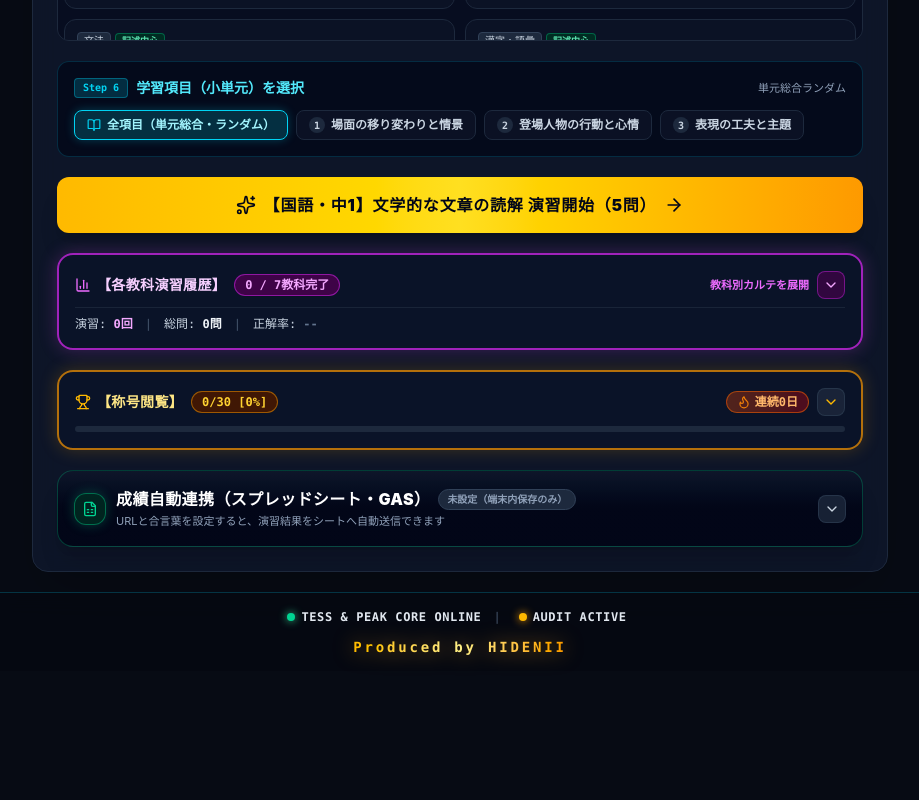
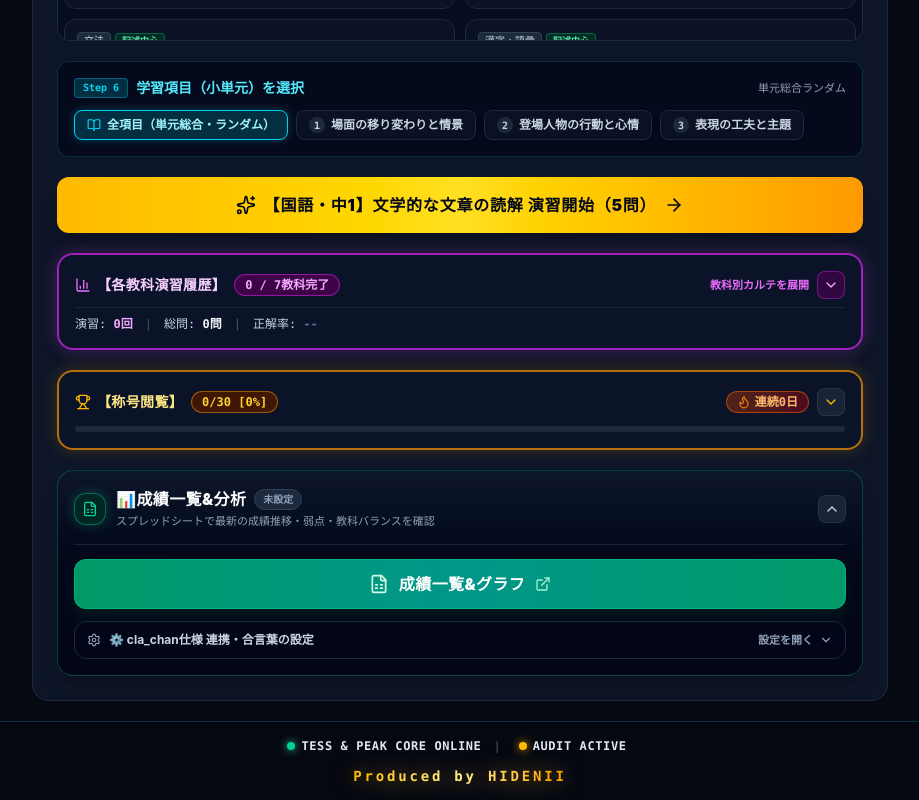
Before and after one commit to hydeya/study-drill-makers, a React (Vite) app: page / in a window 1280 px wide. Shown: the part 882-1682 px from the top of the page, without its empty margins (180-1099 px from the left). Before the commit the page ends 1553 px from the top, so only its background shows below. Built offline with nearby package versions, Linux system fonts and the light colour scheme.

Commit message:
feat(ui): update to 📊成績一覧&分析, add prominent 成績一覧&グラフ link, and nest cla_chan settings

```diff
--- a/src/components/GasSyncSettingsAccordion.tsx
+++ b/src/components/GasSyncSettingsAccordion.tsx
@@ -16,12 +16,17 @@ import {
   Key,
   Link,
   ShieldCheck,
+  ExternalLink,
+  Settings,
 } from 'lucide-react';
 import {
   getGasConfig,
   saveGasConfig,
   testGasConnection,
   getPendingQueue,
+  getSpreadsheetUrl,
+  saveSpreadsheetUrl,
+  DEFAULT_SPREADSHEET_URL,
 } from '../services/gasSync';
 
 interface GasSyncSettingsAccordionProps {
@@ -31,9 +36,14 @@ interface GasSyncSettingsAccordionProps {
 export const GasSyncSettingsAccordion: React.FC<GasSyncSettingsAccordionProps> = ({
   onConfigSaved,
 }) => {
-  const [isOpen, setIsOpen] = useState<boolean>(false);
+  // 外側のアコーディオン（📊成績一覧&分析）
+  const [isOpen, setIsOpen] = useState<boolean>(true);
+  // 内側のアコーディオン（cla_chan仕様 詳細設定）
+  const [isInnerOpen, setIsInnerOpen] = useState<boolean>(false);
+
   const [url, setUrl] = useState<string>('');
   const [token, setToken] = useState<string>('');
+  const [sheetUrl, setSheetUrl] = useState<string>(DEFAULT_SPREADSHEET_URL);
   const [isSaved, setIsSaved] = useState<boolean>(false);
   const [isTesting, setIsTesting] = useState<boolean>(false);
   const [testResult, setTestResult] = useState<{
@@ -47,12 +57,14 @@ export const GasSyncSettingsAccordion: React.FC<GasSyncSettingsAccordionProps> =
     const config = getGasConfig();
     setUrl(config.url);
     setToken(config.token);
+    setSheetUrl(getSpreadsheetUrl());
     setPendingCount(getPendingQueue().length);
   }, []);
 
   const handleSave = (e?: React.FormEvent) => {
     if (e) e.preventDefault();
     saveGasConfig(url, token);
+    saveSpreadsheetUrl(sheetUrl);
     setIsSaved(true);
     setTestResult(null);
     setTimeout(() => setIsSaved(false), 2500);
@@ -60,7 +72,6 @@ export const GasSyncSettingsAccordion: React.FC<GasSyncSettingsAccordionProps> =
   };
 
   const handleTestConnection = async () => {
-    // 保存してからテスト
     saveGasConfig(url, token);
     setIsTesting(true);
     setTestResult(null);
@@ -78,20 +89,20 @@ export const GasSyncSettingsAccordion: React.FC<GasSyncSettingsAccordionProps> =
   return (
     <div className="rounded-2xl border border-emerald-500/30 bg-gradient-to-b from-slate-900/90 via-slate-950 to-slate-950 p-3.5 sm:p-4 shadow-xl transition-all">
       {/* Accordion Header */}
+      <div className="flex items-center justify-between gap-2.5">
         <button
           type="button"
           onClick={() => setIsOpen(!isOpen)}
-        className="w-full flex items-center justify-between gap-2.5 text-left cursor-pointer group"
+          className="flex-1 flex items-center gap-2.5 text-left cursor-pointer group min-w-0"
           aria-expanded={isOpen}
         >
-        <div className="flex items-center gap-2.5 min-w-0">
           <div className="w-8 h-8 rounded-xl bg-emerald-950/80 border border-emerald-500/50 flex items-center justify-center text-emerald-400 shrink-0 shadow-[0_0_12px_rgba(16,185,129,0.3)]">
             <FileSpreadsheet className="w-4 h-4" />
           </div>
           <div className="min-w-0">
             <div className="flex items-center gap-2 flex-wrap">
               <span className="font-black text-sm sm:text-base text-white tracking-wide">
-                成績自動連携（スプレッドシート・GAS）
+                📊成績一覧&分析
               </span>
               <span
                 className={`text-[10px] font-bold px-2 py-0.5 rounded-full border ${
@@ -100,41 +111,76 @@ export const GasSyncSettingsAccordion: React.FC<GasSyncSettingsAccordionProps> =
                     : 'bg-slate-800 text-slate-400 border-slate-700'
                 }`}
               >
-                {isConfigured ? '✓ 連携有効' : '未設定（端末内保存のみ）'}
+                {isConfigured ? '✓ 連携有効' : '未設定'}
               </span>
             </div>
             <p className="text-[11px] text-slate-400 truncate mt-0.5">
-              {isConfigured
-                ? '演習完了時にスプレッドシートへ自動送信中'
-                : 'URLと合言葉を設定すると、演習結果をシートへ自動送信できます'}
+              スプレッドシートで最新の成績推移・弱点・教科バランスを確認
             </p>
-          </div>
-        </div>
-
-        <div className="flex items-center gap-1.5 shrink-0">
-          <div className="w-7 h-7 rounded-lg bg-slate-800/80 border border-slate-700/60 text-slate-300 flex items-center justify-center group-hover:border-emerald-500/50 transition">
-            {isOpen ? <ChevronUp className="w-4 h-4" /> : <ChevronDown className="w-4 h-4" />}
-          </div>
           </div>
         </button>
 
+        <button
+          type="button"
+          onClick={() => setIsOpen(!isOpen)}
+          className="w-7 h-7 rounded-lg bg-slate-800/80 border border-slate-700/60 text-slate-300 flex items-center justify-center hover:border-emerald-500/50 transition shrink-0 cursor-pointer"
+        >
+          {isOpen ? <ChevronUp className="w-4 h-4" /> : <ChevronDown className="w-4 h-4" />}
+        </button>
+      </div>
+
       {/* Accordion Content */}
       {isOpen && (
-        <form onSubmit={handleSave} className="mt-4 pt-3.5 border-t border-slate-800/80 space-y-3.5">
-          <div className="text-xs text-slate-300 leading-relaxed space-y-1 bg-slate-900/60 p-3 rounded-xl border border-slate-800">
+        <div className="mt-3.5 pt-3.5 border-t border-slate-800/80 space-y-3">
+          {/* メイン: スプレッドシートに飛ぶボタン（最上位） */}
+          <a
+            href={sheetUrl}
+            target="_blank"
+            rel="noopener noreferrer"
+            className="w-full py-3 px-4 rounded-xl bg-gradient-to-r from-emerald-600 via-teal-600 to-emerald-600 hover:from-emerald-500 hover:via-teal-500 hover:to-emerald-500 text-white font-black text-sm sm:text-base flex items-center justify-center gap-2.5 shadow-lg shadow-emerald-950/50 transition cursor-pointer active:scale-98 border border-emerald-400/40"
+          >
+            <FileSpreadsheet className="w-5 h-5 text-emerald-100 shrink-0" />
+            <span className="tracking-wide">成績一覧&グラフ</span>
+            <ExternalLink className="w-4 h-4 text-emerald-200 shrink-0" />
+          </a>
+
+          {/* アコーディオン内アコーディオン: cla_chan仕様 詳細設定 */}
+          <div className="rounded-xl border border-slate-800 bg-slate-950/60 overflow-hidden">
+            <button
+              type="button"
+              onClick={() => setIsInnerOpen(!isInnerOpen)}
+              className="w-full p-2.5 px-3 flex items-center justify-between text-left text-xs font-bold text-slate-300 hover:text-white hover:bg-slate-900/60 transition cursor-pointer"
+            >
+              <div className="flex items-center gap-2">
+                <Settings className="w-3.5 h-3.5 text-slate-400" />
+                <span>⚙️ cla_chan仕様 連携・合言葉の設定</span>
+              </div>
+              <div className="flex items-center gap-1.5 text-slate-400 text-[11px]">
+                <span>{isInnerOpen ? '閉じる' : '設定を開く'}</span>
+                {isInnerOpen ? (
+                  <ChevronUp className="w-3.5 h-3.5" />
+                ) : (
+                  <ChevronDown className="w-3.5 h-3.5" />
+                )}
+              </div>
+            </button>
+
+            {isInnerOpen && (
+              <form onSubmit={handleSave} className="p-3 pt-2 border-t border-slate-800/80 space-y-3">
+                <div className="text-xs text-slate-300 leading-relaxed space-y-1 bg-slate-900/70 p-2.5 rounded-lg border border-slate-800">
                   <div className="flex items-center gap-1.5 font-bold text-emerald-400">
-              <ShieldCheck className="w-4 h-4" />
-              <span>クラちゃん仕様・端末内完全独立連携</span>
+                    <ShieldCheck className="w-3.5 h-3.5" />
+                    <span>cla_chan仕様・端末内完全独立連携</span>
                   </div>
                   <p className="text-[11px] text-slate-400">
-              入力したURLと合言葉はこのスマホ端末内（localStorage）にのみ保存されます。未入力時は従来通り端末内完結で動作し、エラーも出ません。
+                    入力した送り先URLと合言葉（Token）はこのスマホ端末内（localStorage）にのみ保存されます。
                   </p>
                 </div>
 
                 {/* 1. 成績の送り先URL */}
-          <div className="space-y-1.5">
-            <label className="text-xs font-bold text-slate-200 flex items-center gap-1.5">
-              <Link className="w-3.5 h-3.5 text-emerald-400" />
+                <div className="space-y-1">
+                  <label className="text-[11px] font-bold text-slate-300 flex items-center gap-1.5">
+                    <Link className="w-3 h-3 text-emerald-400" />
                     <span>成績の送り先URL (GAS WebアプリURL)</span>
                   </label>
                   <input
@@ -142,23 +188,39 @@ export const GasSyncSettingsAccordion: React.FC<GasSyncSettingsAccordionProps> =
                     value={url}
                     onChange={(e) => setUrl(e.target.value)}
                     placeholder="https://script.google.com/macros/s/AKfycb.../exec"
-              className="w-full px-3 py-2.5 rounded-xl bg-slate-950 border border-slate-700 text-white placeholder-slate-500 text-xs font-mono focus:outline-none focus:border-emerald-400 focus:ring-1 focus:ring-emerald-400/50 transition"
+                    className="w-full px-2.5 py-2 rounded-lg bg-slate-950 border border-slate-700 text-white placeholder-slate-500 text-xs font-mono focus:outline-none focus:border-emerald-400 transition"
                     autoComplete="off"
                   />
                 </div>
 
                 {/* 2. 合言葉 (Token) */}
-          <div className="space-y-1.5">
-            <label className="text-xs font-bold text-slate-200 flex items-center gap-1.5">
-              <Key className="w-3.5 h-3.5 text-amber-400" />
-              <span>合言葉 (Token)</span>
+                <div className="space-y-1">
+                  <label className="text-[11px] font-bold text-slate-300 flex items-center gap-1.5">
+                    <Key className="w-3 h-3 text-amber-400" />
+                    <span>合言葉 (Token: 例: hide / haruto)</span>
                   </label>
                   <input
                     type="text"
                     value={token}
                     onChange={(e) => setToken(e.target.value)}
                     placeholder="合言葉を入力"
-              className="w-full px-3 py-2.5 rounded-xl bg-slate-950 border border-slate-700 text-white placeholder-slate-500 text-xs font-mono focus:outline-none focus:border-amber-400 focus:ring-1 focus:ring-amber-400/50 transition"
+                    className="w-full px-2.5 py-2 rounded-lg bg-slate-950 border border-slate-700 text-white placeholder-slate-500 text-xs font-mono focus:outline-none focus:border-amber-400 transition"
+                    autoComplete="off"
+                  />
+                </div>
+
+                {/* 3. スプレッドシート閲覧URL */}
+                <div className="space-y-1">
+                  <label className="text-[11px] font-bold text-slate-300 flex items-center gap-1.5">
+                    <FileSpreadsheet className="w-3 h-3 text-cyan-400" />
+                    <span>スプレッドシート閲覧URL</span>
+                  </label>
+                  <input
+                    type="url"
+                    value={sheetUrl}
+                    onChange={(e) => setSheetUrl(e.target.value)}
+                    placeholder={DEFAULT_SPREADSHEET_URL}
+                    className="w-full px-2.5 py-2 rounded-lg bg-slate-950 border border-slate-700 text-white placeholder-slate-500 text-xs font-mono focus:outline-none focus:border-cyan-400 transition"
                     autoComplete="off"
                   />
                 </div>
@@ -166,7 +228,7 @@ export const GasSyncSettingsAccordion: React.FC<GasSyncSettingsAccordionProps> =
                 {/* Test Result Message */}
                 {testResult && (
                   <div
-              className={`p-3 rounded-xl text-xs flex items-start gap-2 border leading-relaxed ${
+                    className={`p-2.5 rounded-lg text-xs flex items-start gap-2 border leading-relaxed ${
                       testResult.success
                         ? 'bg-emerald-950/70 text-emerald-200 border-emerald-500/50'
                         : 'bg-rose-950/70 text-rose-200 border-rose-500/50'
@@ -185,16 +247,16 @@ export const GasSyncSettingsAccordion: React.FC<GasSyncSettingsAccordionProps> =
                 <div className="flex items-center gap-2 pt-1">
                   <button
                     type="submit"
-              className="flex-1 py-2.5 px-4 rounded-xl bg-gradient-to-r from-emerald-600 to-teal-600 hover:from-emerald-500 hover:to-teal-500 text-white font-bold text-xs sm:text-sm flex items-center justify-center gap-1.5 shadow-md shadow-emerald-900/30 transition cursor-pointer active:scale-98"
+                    className="flex-1 py-2 px-3.5 rounded-lg bg-slate-800 hover:bg-slate-700 border border-slate-600 text-white font-bold text-xs flex items-center justify-center gap-1.5 transition cursor-pointer active:scale-98"
                   >
                     {isSaved ? (
                       <>
-                  <CheckCircle2 className="w-4 h-4 text-emerald-200" />
-                  <span>保存完了！</span>
+                        <CheckCircle2 className="w-3.5 h-3.5 text-emerald-300" />
+                        <span>設定を保存しました</span>
                       </>
                     ) : (
                       <>
-                  <Save className="w-4 h-4" />
+                        <Save className="w-3.5 h-3.5" />
                         <span>設定を保存</span>
                       </>
                     )}
@@ -204,17 +266,17 @@ export const GasSyncSettingsAccordion: React.FC<GasSyncSettingsAccordionProps> =
                     type="button"
                     onClick={handleTestConnection}
                     disabled={isTesting || !url.trim() || !token.trim()}
-              className="py-2.5 px-3.5 rounded-xl border border-emerald-500/50 bg-emerald-950/50 hover:bg-emerald-900/50 disabled:opacity-50 disabled:cursor-not-allowed text-emerald-300 font-bold text-xs flex items-center justify-center gap-1.5 transition cursor-pointer"
+                    className="py-2 px-3 rounded-lg border border-emerald-500/40 bg-emerald-950/40 hover:bg-emerald-900/40 disabled:opacity-50 disabled:cursor-not-allowed text-emerald-300 font-bold text-xs flex items-center justify-center gap-1.5 transition cursor-pointer"
                     title="スプレッドシートへテスト行を送信して疎通確認"
                   >
                     {isTesting ? (
                       <>
-                  <Loader2 className="w-4 h-4 animate-spin" />
+                        <Loader2 className="w-3.5 h-3.5 animate-spin" />
                         <span>送信中...</span>
                       </>
                     ) : (
                       <>
-                  <Send className="w-3.5 h-3.5" />
+                        <Send className="w-3 h-3" />
                         <span>接続テスト</span>
                       </>
                     )}
@@ -223,13 +285,16 @@ export const GasSyncSettingsAccordion: React.FC<GasSyncSettingsAccordionProps> =
 
                 {/* Pending Queue Info */}
                 {pendingCount > 0 && (
-            <div className="text-[11px] text-amber-300/90 bg-amber-950/40 border border-amber-500/30 p-2 rounded-lg flex items-center justify-between">
-              <span>オフライン未送信データ: {pendingCount}件</span>
-              <span className="text-[10px] text-slate-400">次回オンライン時に自動再送</span>
+                  <div className="text-[10px] text-amber-300/90 bg-amber-950/40 border border-amber-500/30 p-2 rounded-lg flex items-center justify-between">
+                    <span>オフライン未送信: {pendingCount}件</span>
+                    <span className="text-slate-400">次回オンライン時に自動再送</span>
                   </div>
                 )}
               </form>
             )}
           </div>
+        </div>
+      )}
+    </div>
   );
 };
--- a/src/services/gasSync.ts
+++ b/src/services/gasSync.ts
@@ -6,6 +6,29 @@
 export const GAS_URL_STORAGE_KEY = 'study_drill_makers_gas_url';
 export const GAS_TOKEN_STORAGE_KEY = 'study_drill_makers_gas_token';
 export const GAS_QUEUE_STORAGE_KEY = 'study_drill_makers_gas_pending_queue';
+export const SHEET_URL_STORAGE_KEY = 'study_drill_makers_sheet_url';
+
+export const DEFAULT_SPREADSHEET_URL =
+  'https://docs.google.com/spreadsheets/d/1uC4hsdRytTdvm5m7g5REcmRtK2_QrhSKHNYdtgteL80/edit?usp=drivesdk';
+
+export function getSpreadsheetUrl(): string {
+  if (typeof window === 'undefined') return DEFAULT_SPREADSHEET_URL;
+  try {
+    const saved = localStorage.getItem(SHEET_URL_STORAGE_KEY);
+    return (saved && saved.trim()) || DEFAULT_SPREADSHEET_URL;
+  } catch {
+    return DEFAULT_SPREADSHEET_URL;
+  }
+}
+
+export function saveSpreadsheetUrl(url: string): void {
+  if (typeof window === 'undefined') return;
+  try {
+    localStorage.setItem(SHEET_URL_STORAGE_KEY, url.trim());
+  } catch (e) {
+    console.warn('Failed to save spreadsheet url', e);
+  }
+}
 
 export interface GasConfig {
   url: string;
```
Also changed, not shown: src/App.tsx (+16 -0 lines). Lines whose indentation alone changed are shown as unchanged.
